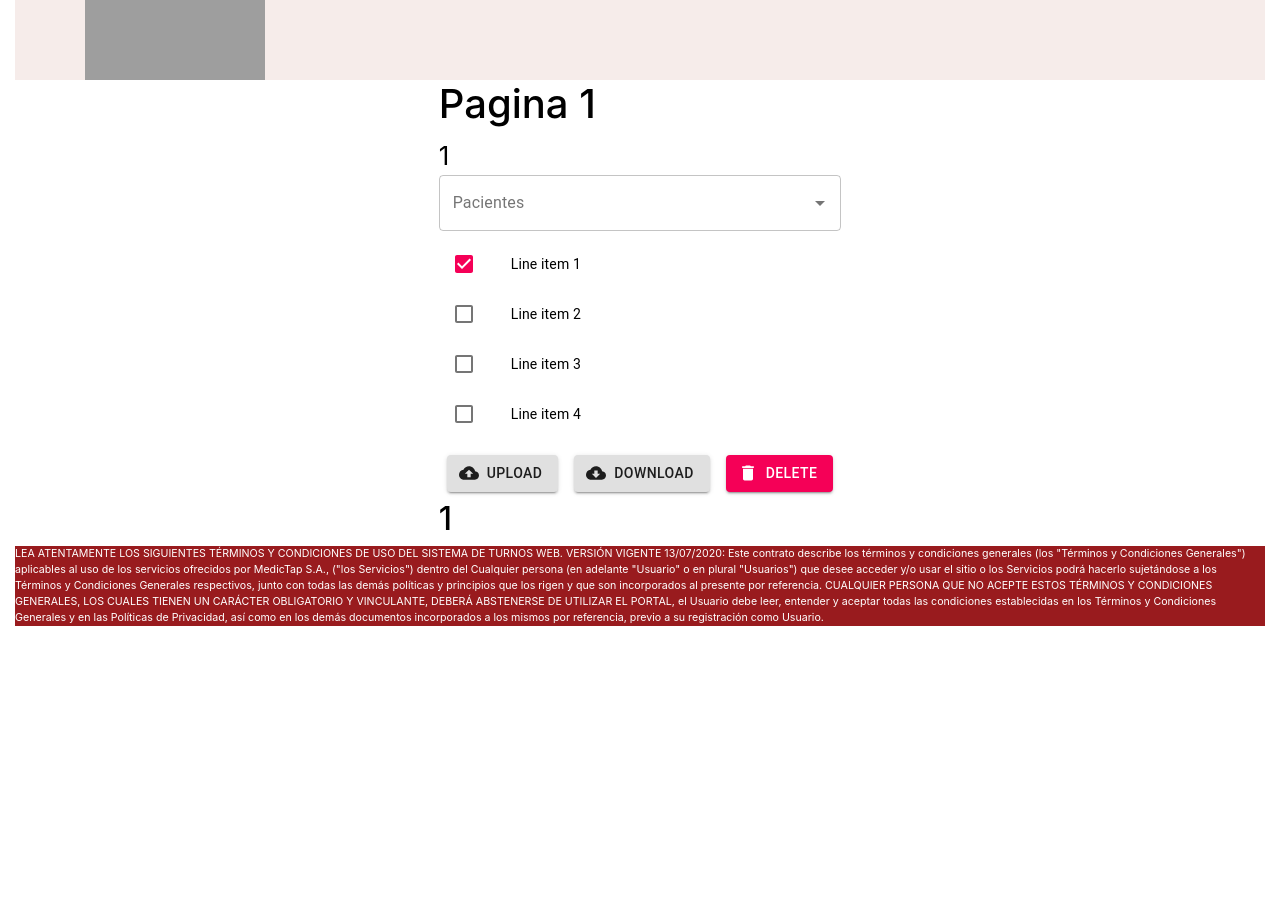
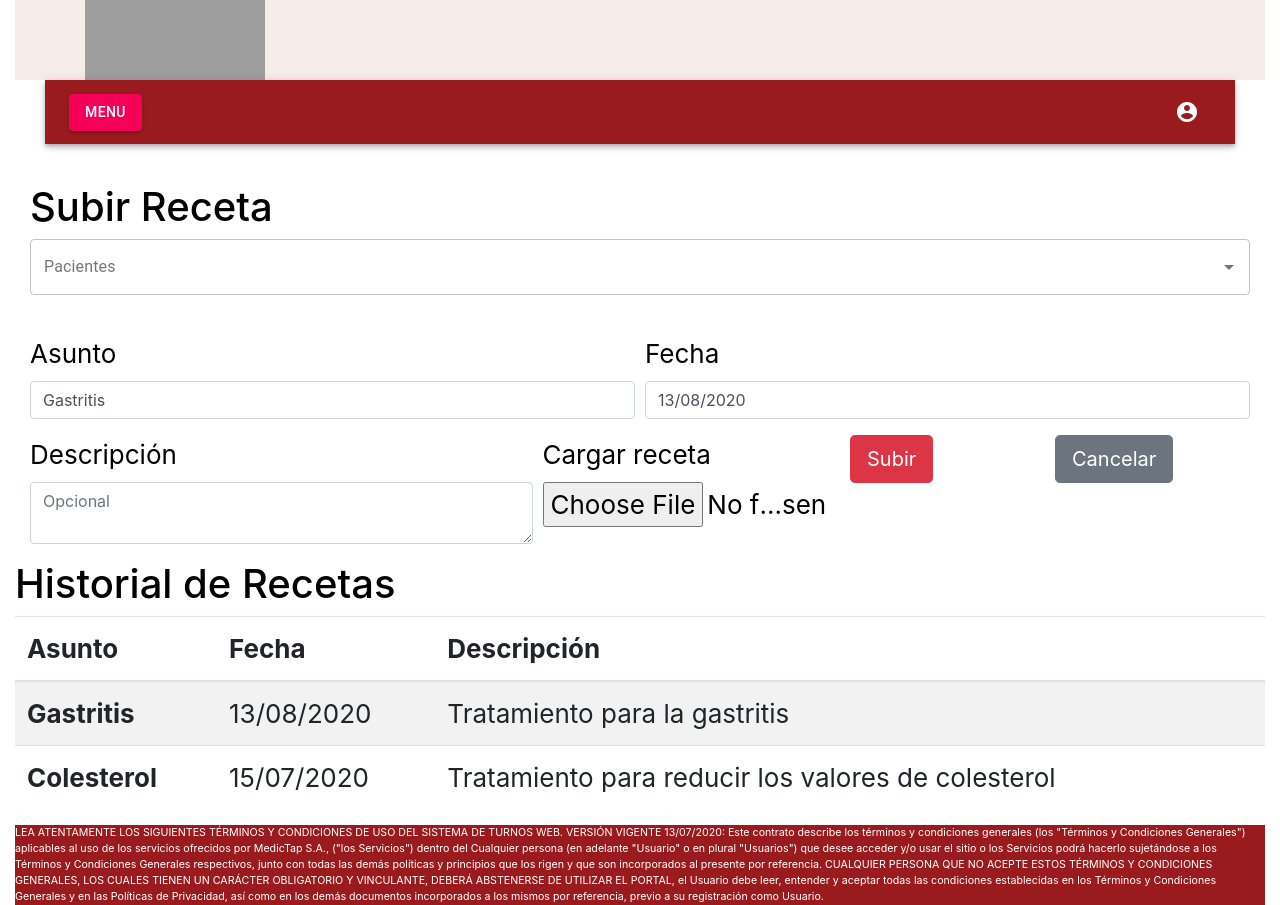
Before and after one commit to DarVerZi/meditTap, a React (Create React App) app: page /Recetas/1 in a window 1280 px wide. Before the commit the page ends 800 px from the top, so only its background shows below. Built offline with nearby package versions, Linux system fonts and the light colour scheme; grey boxes are pictures that could not be loaded.

Commit message:
Trabajo unificado, frontend v1

```diff
--- a/src/Router.js
+++ b/src/Router.js
@@ -38,8 +38,16 @@ class Router extends Component {
                             </div>
                         );
                     }} />
-                    <Route exact path="/GestionDeUsuarios/" component={VistaGestionUsuarios} />
                     <Route exact path="/" component={Home1} />
+
+                    <Route exact path="/GestionDeUsuarios/:rol" render={(props) => {
+                        var rol = props.match.params.rol;
+                        return (
+                            <div rol="content">
+                            <VistaGestionUsuarios pru={rol}/>
+                            </div>
+                        );
+                    }} />
 
                     <Route exact path="/Turnos/:rol" render={(props) => {
                         var rol = props.match.params.rol;
@@ -64,9 +72,7 @@ class Router extends Component {
                         var rol = props.match.params.rol;
                         return (
                             <div rol="content">
-                            <h1>Pagina 1</h1>
                             <Recetas pru={rol}/>
-                            <h2>{rol}</h2>
                             </div>
                         );
                     }} />
--- a/src/components/Recetas.js
+++ b/src/components/Recetas.js
@@ -1,16 +1,17 @@
 import React from 'react';
-import IconLabelButtons from './IconLabelButtons';
-import CheckboxList from './CheckboxList';
-import ComboBox from './ComboBox';
+import VistaRecetasPac from './VistaRecetasPac';
+import VistaRecetasMed from './VistaRecetasMed';
 
 export default function Recetas(props) {
     const valor = props.pru;
-    return (
-    <div>
-        {valor}
-        <ComboBox/>
-        <CheckboxList/>
-        <IconLabelButtons/>
-    </div>
-    );
+
+    if (valor==="paciente") {
+        return <VistaRecetasPac/>;
+        }
+    else{
+        return <VistaRecetasMed/> ;
+      };
+
+
+
 }
--- a/src/components/TabPanel.js
+++ b/src/components/TabPanel.js
@@ -93,10 +93,12 @@ export default function FullWidthTabs() {
         </TabPanel>
         <TabPanel value={value} index={1} dir={theme.direction}>
           nuestras especialidades
+          <NuestrasEspecialidades/>
           {/*Aca va el complemento de GIAN - Especialidades*/}
         </TabPanel>
         <TabPanel value={value} index={2} dir={theme.direction}>
           donde estamos
+          <DondeEstamos/>
           {/*Aca va el complemento de GIAN - dondeEstamos*/}
         </TabPanel>
         <TabPanel value={value} index={3} dir={theme.direction}>
```
